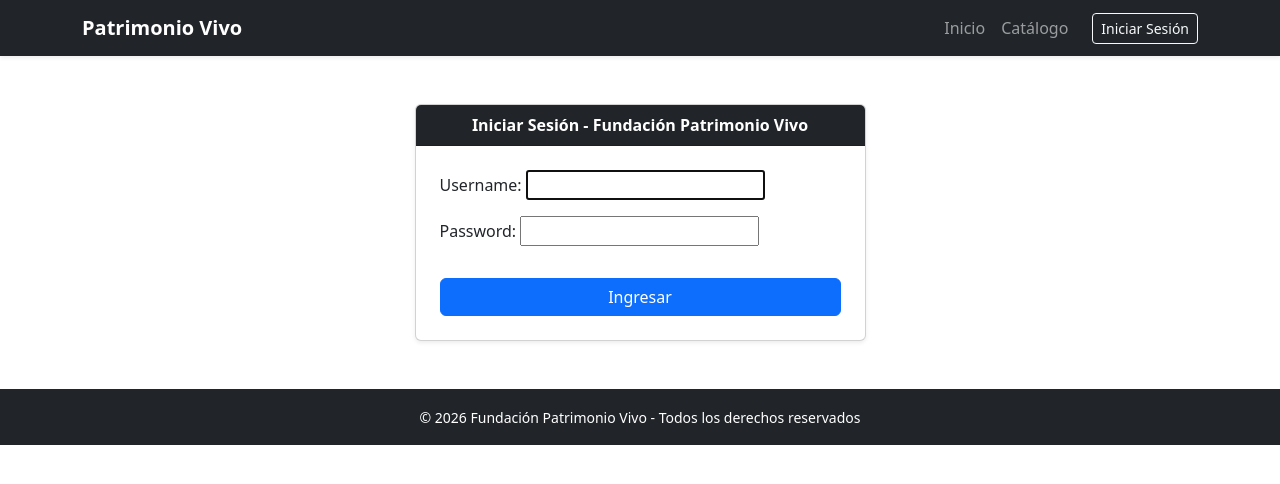
After one commit to danteus11/CER2-MENDOZADANTE, a Django app: page /login/ in a window 1280 px wide. The commit adds this page. Shown: the top 484 px of the page. Run offline with Django 5.2, Linux system fonts and the light colour scheme; some libraries are stand-ins or nearby versions.

Commit message:
Implementacion completa de rutas de autenticacion, login y ajustes de vistas

```diff
--- a/CER2_MENDOZADANTE/urls.py
+++ b/CER2_MENDOZADANTE/urls.py
@@ -16,7 +16,15 @@ Including another URLconf
 """
 from django.contrib import admin
 from django.urls import path
+from core.views import home_view, catalogo_view, detalle_lugar_view
+from django.contrib.auth import views as auth_views
 
 urlpatterns = [
     path('admin/', admin.site.urls),
+    path('', home_view, name='home'),
+    path('catalogo/', catalogo_view, name='catalogo'),
+    path('lugar/<int:lugar_id>/', detalle_lugar_view, name='detalle_lugar'),
+    # Rutas de Autenticación
+    path('login/', auth_views.LoginView.as_view(template_name='core/login.html'), name='login'),
+    path('logout/', auth_views.LogoutView.as_view(next_page='home'), name='logout'),
 ]
--- a/core/templates/core/base.html
+++ b/core/templates/core/base.html
@@ -1,3 +1,4 @@
+{% load static %}
 <!DOCTYPE html>
 <html lang="en">
 <head>
--- /dev/null
+++ b/core/templates/core/login.html
@@ -0,0 +1,20 @@
+{% extends 'core/base.html' %}
+
+{% block content %}
+<div class="row justify-content-center">
+    <div class="col-md-5">
+        <div class="card shadow-sm mt-4">
+            <div class="card-header bg-dark text-white text-center fw-bold">
+                Iniciar Sesión - Fundación Patrimonio Vivo
+            </div>
+            <div class="card-body p-4">
+                <form method="post">
+                    {% csrf_token %}
+                    {{ form.as_p }}
+                    <button type="submit" class="btn btn-primary w-100 mt-3">Ingresar</button>
+                </form>
+            </div>
+        </div>
+    </div>
+</div>
+{% endblock %}
```
Also changed, not shown: db.sqlite3.
